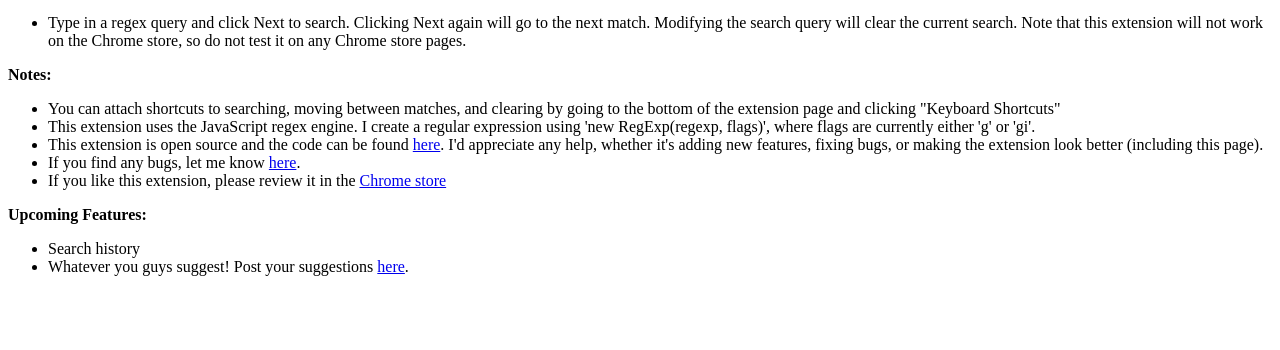
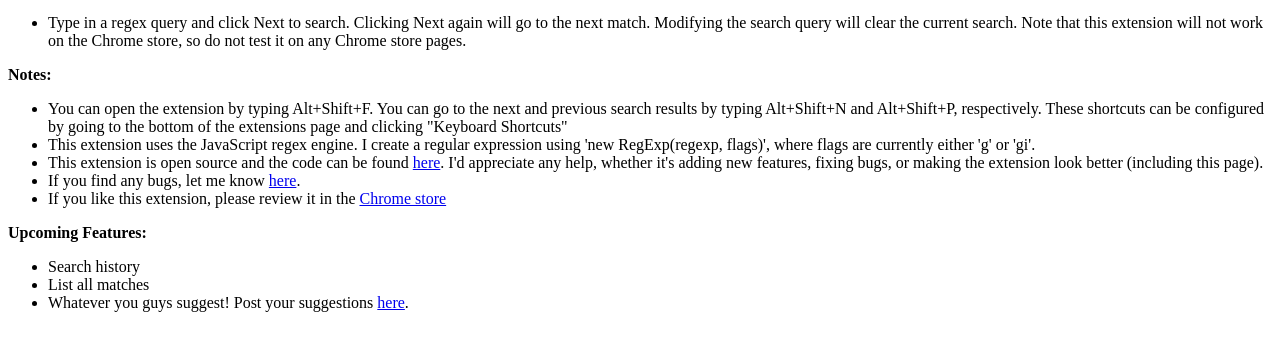
Before and after one commit to gsingh93/regex-search, a browser extension: page install.html in a window 1280 px wide. Shown: the part 100-450 px from the top of the page. Drawn offline with Linux system fonts and the light colour scheme.

Commit message:
Updated update and install pages

```diff
--- a/content.js
+++ b/content.js
@@ -1,6 +1,6 @@
 var marks = new Array();
 var cur = 0;
-var logging = true;
+var logging = false;
 
 function log(message) {
     if (logging) {
--- a/install.html
+++ b/install.html
@@ -11,7 +11,7 @@
     </ul>
     <b>Notes:</b>
     <ul>
-        <li>You can attach shortcuts to searching, moving between matches, and clearing by going to the bottom of the extension page and clicking "Keyboard Shortcuts"</li>
+        <li>You can open the extension by typing Alt+Shift+F. You can go to the next and previous search results by typing Alt+Shift+N and Alt+Shift+P, respectively. These shortcuts can be configured by going to the bottom of the extensions page and clicking "Keyboard Shortcuts"</li>
         <li>This extension uses the JavaScript regex engine. I create a regular expression using 'new RegExp(regexp, flags)', where flags are currently either 'g' or 'gi'.</li>
         <li>This extension is open source and the code can be found <a href="https://github.com/gsingh93/regex-search">here</a>. I'd appreciate any help, whether it's adding new features, fixing bugs, or making the extension look better (including this page).</li>
         <li>If you find any bugs, let me know <a href="https://github.com/gsingh93/regex-search/issues">here</a>.
@@ -20,6 +20,7 @@
     <b>Upcoming Features:</b>
     <ul>
         <li>Search history</li>
+        <li>List all matches</li>
         <li>Whatever you guys suggest! Post your suggestions <a href="https://github.com/gsingh93/regex-search/issues">here</a>.
     </ul>
   </body>
```
Also changed, not shown: update.html (+1 -1 lines).
